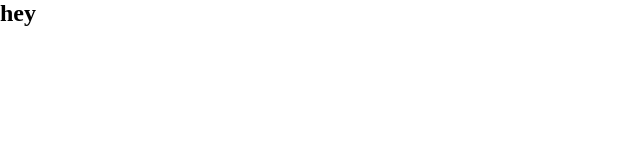
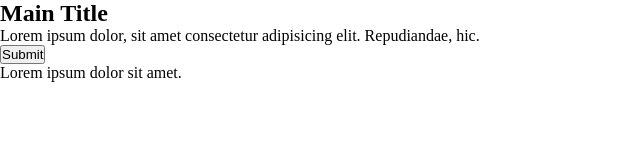
Before and after one commit to xaviguasch/sass-prac, a plain HTML site: page index.html in a window 1280 px wide. Shown: the whole page, without its empty margins (0-640 px from the left). Drawn offline with Linux system fonts and the light colour scheme.

Commit message:
added initial markup

```diff
--- a/index.html
+++ b/index.html
@@ -7,6 +7,13 @@
     <link rel="stylesheet" href="./styles/style.css" />
   </head>
   <body>
-    <h2>hey</h2>
+    <section>
+      <h2>Main Title</h2>
+      <p>Lorem ipsum dolor, sit amet consectetur adipisicing elit. Repudiandae, hic.</p>
+      <button>Submit</button>
+      <div class="box">
+        <p>Lorem ipsum dolor sit amet.</p>
+      </div>
+    </section>
   </body>
 </html>
```
